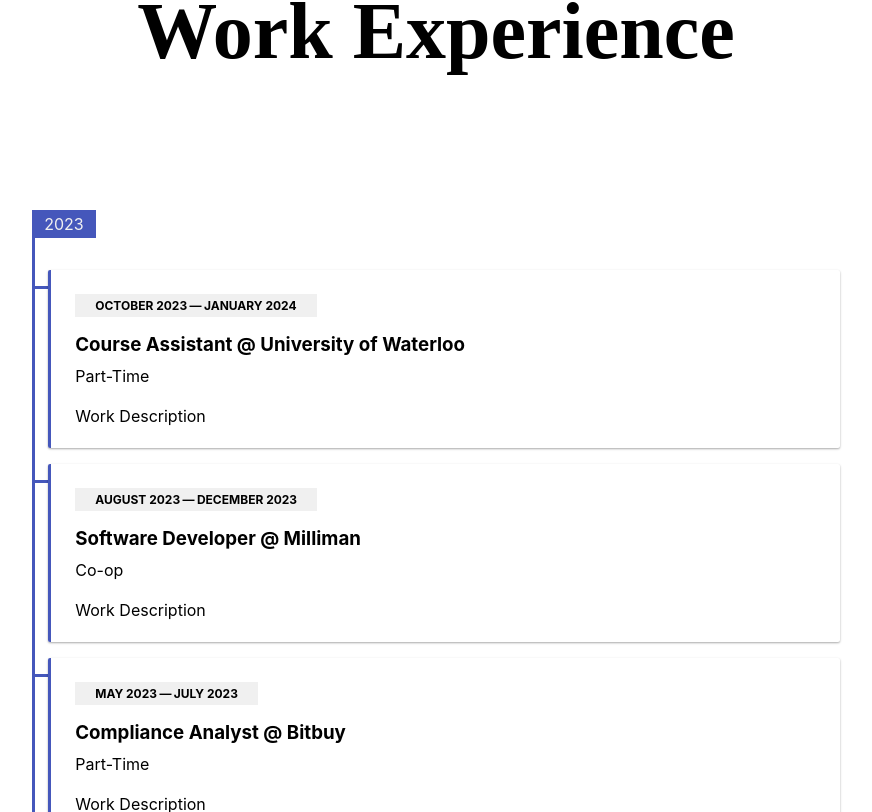
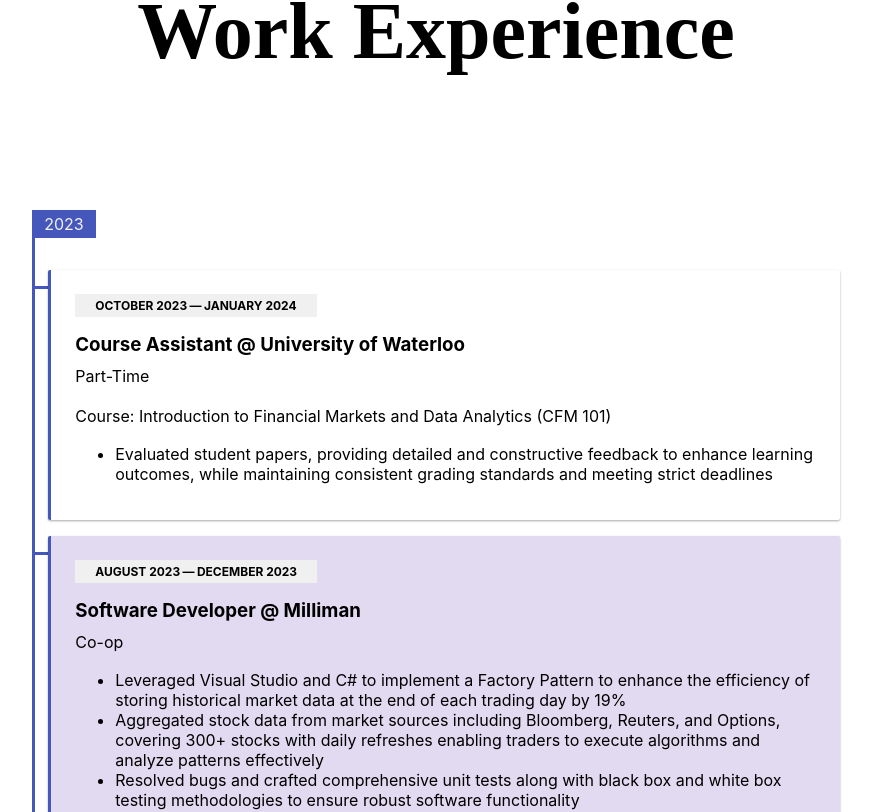
Before and after one commit to cat-kitty/portfolio, a React (Create React App) app in the folder portfolio/: page / in a window 1280 px wide. Shown: the part 3877-4689 px from the top of the page, without its empty margins (237-1109 px from the left). Built offline with nearby package versions, Linux system fonts and the light colour scheme; a web font is replaced by a local one.

Commit message:
Completed Work Experience

```diff
--- a/portfolio/src/components/Home.jsx
+++ b/portfolio/src/components/Home.jsx
@@ -14,7 +14,6 @@
             </div>
             <Box className="power">
                 <div className="power1"></div>
-                {/* <img className="stars" src={stars} /> */}
                 <div className="flicker">
                     <img className="stars1" src={stars1} />
                     <img className="stars2" src={stars2} />
--- a/portfolio/src/components/Work.css
+++ b/portfolio/src/components/Work.css
@@ -176,3 +176,7 @@
     padding: 5rem 2rem 3rem;
     margin-inline: auto;
   }
+
+  html {
+    scroll-behavior: smooth;
+  }
--- a/portfolio/src/components/Work.jsx
+++ b/portfolio/src/components/Work.jsx
@@ -31,7 +31,10 @@
                                             <div class="uia-card__body">
                                                 <div class="uia-card__description">
                                                     <p> Part-Time </p>
-                                                    <p> Work Description</p>
+                                                    <p> Course: Introduction to Financial Markets and Data Analytics (CFM 101) </p>
+                                                    <ul>
+                                                        <li>Evaluated student papers, providing detailed and constructive feedback to enhance learning outcomes, while maintaining consistent grading standards and meeting strict deadlines </li>
+                                                    </ul>
                                                 </div>
                                             </div>
                                         </div>
@@ -40,7 +43,7 @@
 
                                 <section class="uia-timeline__group">
                                     <div class="uia-timeline__point uia-card" data-uia-card-skin="1" data-uia-card-mod="1">
-                                        <div class="uia-card__container">
+                                        <div class="uia-card__container" style={{ backgroundColor: '#e2daf1' }}>
                                             <div class="uia-card__intro">
                                                 <h3 id="timeline-demo-1-heading-2" class="ra-heading"> Software Developer @ Milliman </h3>
 
@@ -53,7 +56,11 @@
                                             <div class="uia-card__body">
                                                 <div class="uia-card__description">
                                                     <p> Co-op </p>
-                                                    <p> Work Description</p>
+                                                    <ul>
+                                                        <li>Leveraged Visual Studio and C# to implement a Factory Pattern to enhance the efficiency of storing historical market data at the end of each trading day by 19%</li>
+                                                        <li>Aggregated stock data from market sources including Bloomberg, Reuters, and Options, covering 300+ stocks with daily refreshes enabling traders to execute algorithms and analyze patterns effectively</li>
+                                                        <li>Resolved bugs and crafted comprehensive unit tests along with black box and white box testing methodologies to ensure robust software functionality</li>
+                                                    </ul>
                                                 </div>
                                             </div>
                                         </div>
@@ -75,7 +82,11 @@
                                             <div class="uia-card__body">
                                                 <div class="uia-card__description">
                                                     <p> Part-Time </p>
-                                                    <p> Work Description</p>
+                                                    <ul>
+                                                        <li> Crafted comprehensive Suspicious Transaction Reports (STR) encompassing investment scams, recovery scams, romance scams, and activities within the darknet </li>
+                                                        <li> Executed in-depth investigations into suspicious transactions, employing Chainalysis for internal inquiries and scrutinizing scam websites and dubious user profiles </li>
+                                                        <li> Submitted meticulously detailed STRs via FINTRAC's platform, ensuring compliance with Canadian regulatory standards</li>
+                                                    </ul>
                                                 </div>
                                             </div>
                                         </div>
@@ -84,7 +95,7 @@
 
                                 <section class="uia-timeline__group">
                                     <div class="uia-timeline__point uia-card" data-uia-card-skin="1" data-uia-card-mod="1">
-                                        <div class="uia-card__container">
+                                        <div class="uia-card__container" style={{ backgroundColor: '#e2daf1' }}>
                                             <div class="uia-card__intro">
                                                 <h3 id="timeline-demo-1-heading-2" class="ra-heading"> Data Science Analyst @ Milliman </h3>
 
@@ -97,7 +108,11 @@
                                             <div class="uia-card__body">
                                                 <div class="uia-card__description">
                                                     <p> Co-op </p>
-                                                    <p> Work Description</p>
+                                                    <ul>
+                                                        <li> Conducted analysis of collected data to identify patterns and trends in order to select features from a pool of 64,000 and performed data cleansing to prepare the data for modelling to assess clients' inclination towards purchasing an annuity</li>
+                                                        <li>Constructed flat files that were optimized for ML algorithms to facilitate model training and testing</li>
+                                                        <li>Analyzed census data, built and tested 10,000+ ML models, and developed an effective solution that provided insightful analysis and predictions</li>
+                                                    </ul>
                                                 </div>
                                             </div>
                                         </div>
@@ -126,7 +141,10 @@
                                             <div class="uia-card__body">
                                                 <div class="uia-card__description">
                                                     <p> Part-Time </p>
-                                                    <p> Work Description</p>
+                                                    <ul>
+                                                        <li>Designed, created, developed and deployed two Google Chrome extensions to automate work which improved efficiency by over 300 hours every month within the compliance team</li>
+                                                        <li> Implemented a serverless robotic process automation using JavaScript through a state machine</li>
+                                                    </ul>
                                                 </div>
                                             </div>
                                         </div>
@@ -148,7 +166,12 @@
                                             <div class="uia-card__body">
                                                 <div class="uia-card__description">
                                                     <p> Part-Time </p>
-                                                    <p> Work Description</p>
+                                                    <p> Course: Introduction to Financial Markets and Data Analytics (CFM 101) </p>
+                                                    <ul>
+                                                        <li>Developed and led interactive lab sessions, leveraging Python programming, and facilitated office hours for extra support</li>
+                                                        <li>Coordinated with the instructor to develop course materials and assignments that aligned with learning objectives and industry standards</li>
+                                                        <li>Created and maintained an online repository of resources and supplementary materials for the course, including practice problems, code examples, and links to relevant articles and tutorials</li>
+                                                    </ul>
                                                 </div>
                                             </div>
                                         </div>
@@ -159,7 +182,7 @@
 
                                 <section class="uia-timeline__group">
                                     <div class="uia-timeline__point uia-card" data-uia-card-skin="1" data-uia-card-mod="1">
-                                        <div class="uia-card__container">
+                                        <div class="uia-card__container" style={{ backgroundColor: '#e2daf1' }}>
                                             <div class="uia-card__intro">
                                                 <h3 id="timeline-demo-1-heading-2" class="ra-heading"> Compliance Analyst @ Bitbuy </h3>
 
@@ -172,7 +195,12 @@
                                             <div class="uia-card__body">
                                                 <div class="uia-card__description">
                                                     <p> Co-op </p>
-                                                    <p> Work Description</p>
+                                                    <ul>
+                                                        <li>Devised proposals, analyzed adverse media cases, and presented business cases regarding risks and issues, related to the policies and procedures for legal compliance related programs</li>
+                                                        <li>Prepared 20+ reports per month and fulfilled STR filing by analyzing and assessing information in transaction monitoring, conducting checks of PEPs and EDD checks for relations to AML/TF</li>
+                                                        <li>Identified unusual activities and behaviours across multiple products and services to identify financial crimes and mitigate risk in accordance with AML and KYC regulatory standards</li>
+                                                        <li>Delivered insightful presentations in weekly cryptocurrency news meetings, contributing to the collective understanding of the dynamic landscape</li>
+                                                    </ul>
                                                 </div>
                                             </div>
                                         </div>
@@ -199,7 +227,10 @@
                                             <div class="uia-card__body">
                                                 <div class="uia-card__description">
                                                     <p> Contract Full-Time </p>
-                                                    <p> Work Description</p>
+                                                    <ul>
+                                                        <li>Captioned subtitles by respeaking with Dragon NaturallySpeaking </li>
+                                                        <li>Worked as a team to provide captions for university lectures</li>
+                                                    </ul>
                                                 </div>
                                             </div>
                                         </div>
@@ -227,7 +258,12 @@
                                             <div class="uia-card__body">
                                                 <div class="uia-card__description">
                                                     <p> Apprenticeship </p>
-                                                    <p> Work Description</p>
+                                                    <ul>
+                                                        <li>Researched Google ads best practices and led a $4000/month Google advertising campaign</li>
+                                                        <li>Proposed and developed advertisements using Buffer published on Facebook</li>
+                                                        <li>Used demographics, marketing funnels, SEO, keyword selection to optimize ads</li>
+                                                        <li>Designed logos, marketing pamphlets, ad extensions, and installed tracking pixels</li>
+                                                    </ul>
                                                 </div>
                                             </div>
                                         </div>
@@ -240,9 +276,9 @@
 
                     </div>
                 </div>
-            </div>
+            </div >
 
-        </Box>
+        </Box >
 
     )
 }
```
Also changed, not shown: portfolio/src/App.css (+0 -30 lines), portfolio/src/App.js (+0 -8 lines).
